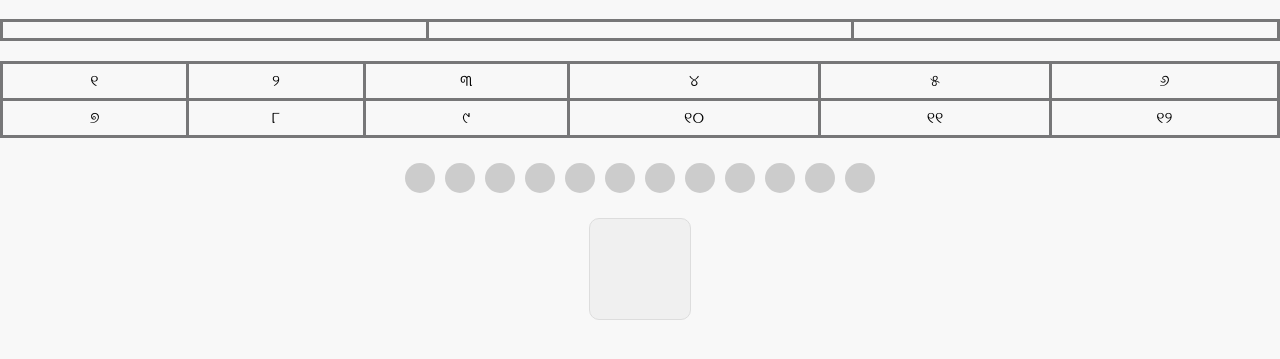
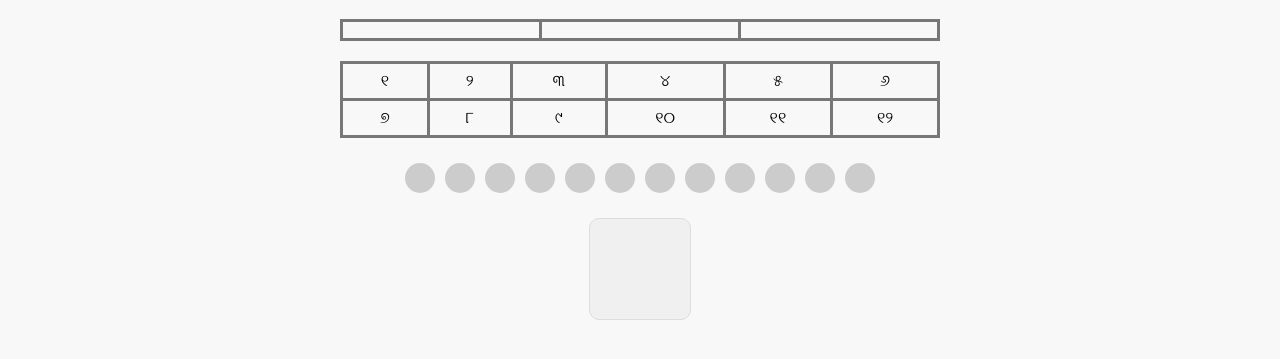
Before and after one commit to antuabinash/dicegame, a plain HTML site: page index.html in a window 1280 px wide. Shown: the part 61-420 px from the top of the page. Drawn offline with Linux system fonts and the light colour scheme.

Commit message:
Add files via upload

```diff
--- a/index.html
+++ b/index.html
@@ -13,9 +13,10 @@
             padding: 0;
         }
         table {
-            width: 100%;
+            width: 80%; /* Adjusted width */
+            max-width: 600px; /* Maximum width for smaller screens */
             border-collapse: collapse;
-            margin-top: 10px;
+            margin: 10px auto; /* Center the table */
         }
         th, td {
             border: 3px solid #777778;
```
